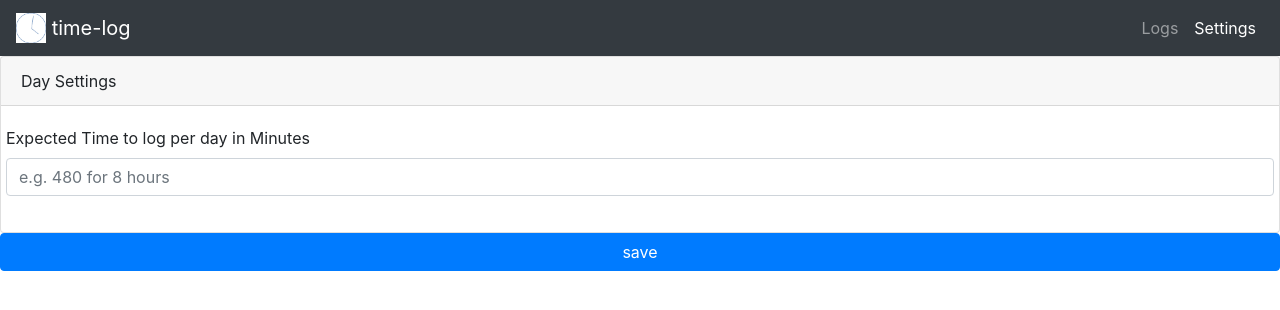
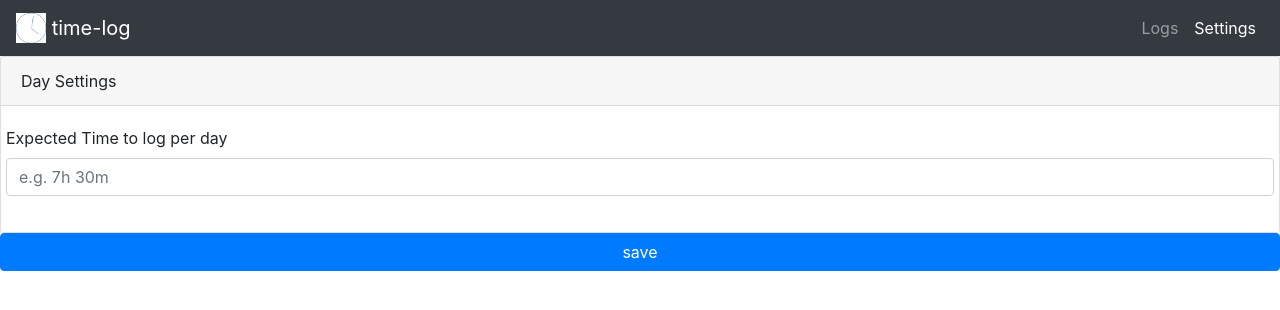
Before and after one commit to marmer/time-log, a React (Create React App) app: page /time-log/settings in a window 1280 px wide. Shown: the top 310 px of the page. Built offline with nearby package versions, Linux system fonts and the light colour scheme.

Commit message:
- Mockup updated

```diff
--- a/src/views/SettingsView.tsx
+++ b/src/views/SettingsView.tsx
@@ -7,9 +7,9 @@ export default () => {
                 Day Settings
             </div>
             <div className="form-group row card-body">
-                <label htmlFor="expectedTimeToLog">Expected Time to log per day in Minutes</label>
+                <label htmlFor="expectedTimeToLog">Expected Time to log per day</label>
                 <input id="expectedTimeToLog" type="number" className="form-control"
-                       placeholder="e.g. 480 for 8 hours"/>
+                       placeholder="e.g. 7h 30m"/>
             </div>
         </div>
         <button className="btn btn-primary fullWidth" title="save"
```
